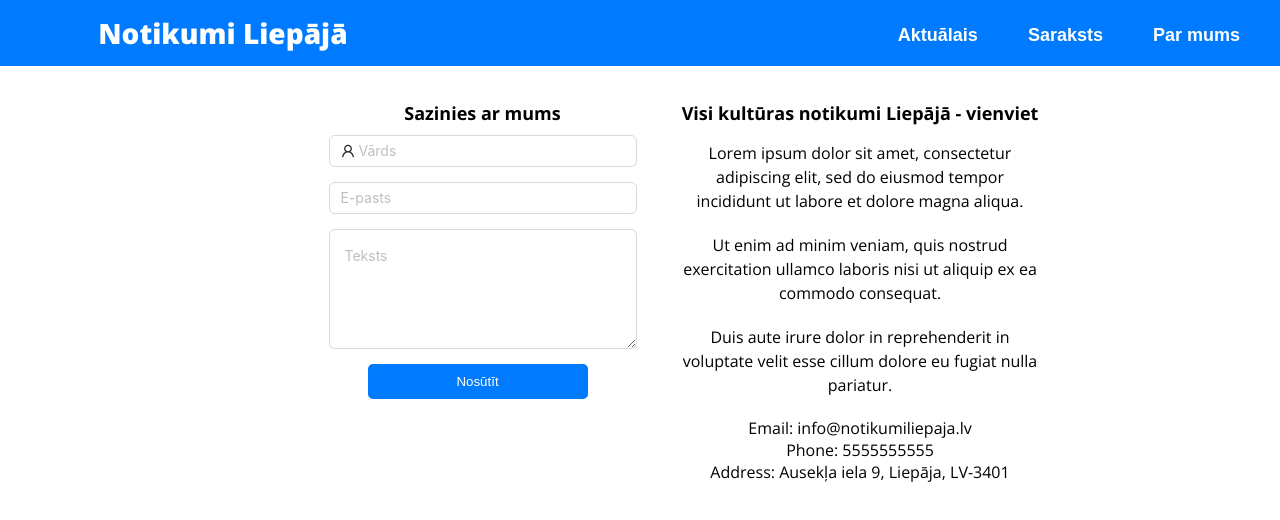
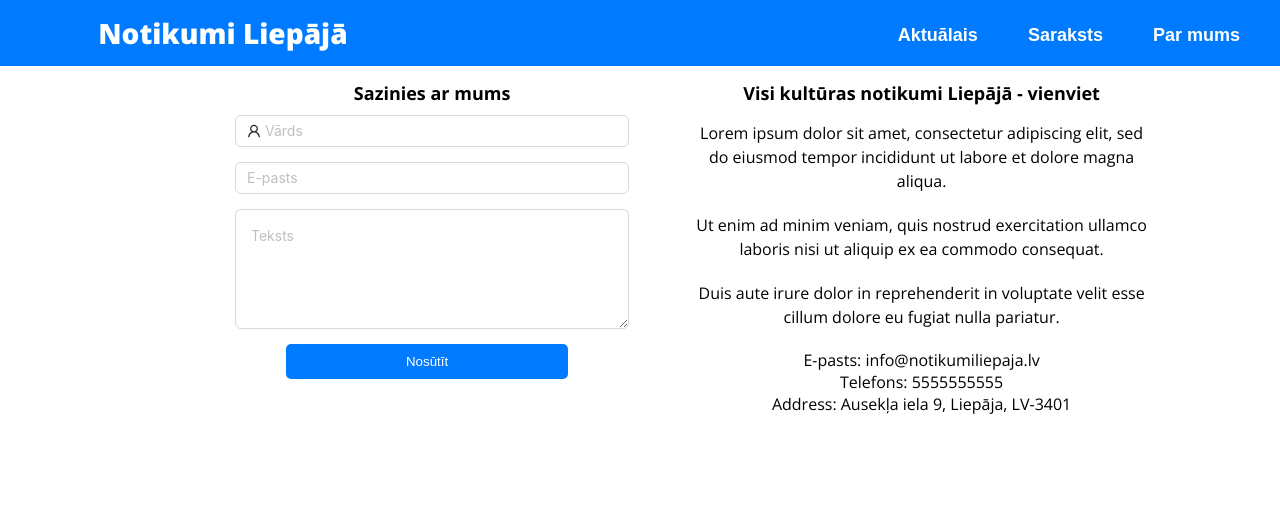
Before and after one commit to ExtraAngel/Notikumi_Liepaja_Projekts, a React (Create React App) app: page /AboutUS in a window 1280 px wide. Shown: the top 520 px of the page. Built offline with nearby package versions, Linux system fonts and the light colour scheme; a web font is replaced by a local one.

Commit message:
Updated About US

```diff
--- a/src/AboutUS.js
+++ b/src/AboutUS.js
@@ -7,7 +7,7 @@ const { TextArea } = Input;
 
 function AboutUS() {
   return (
-    <div className="container">
+    <div className="container-about">
       <div className="row">
         <div>
           <h2 className="contact">Sazinies ar mums</h2>
@@ -36,8 +36,8 @@ function AboutUS() {
         <p>Lorem ipsum dolor sit amet, consectetur adipiscing elit, sed do eiusmod tempor incididunt ut labore et dolore magna aliqua.</p>
         <p>Ut enim ad minim veniam, quis nostrud exercitation ullamco laboris nisi ut aliquip ex ea commodo consequat.</p>
         <p>Duis aute irure dolor in reprehenderit in voluptate velit esse cillum dolore eu fugiat nulla pariatur.</p>
-        <div>Email: info@notikumiliepaja.lv</div>
-        <div>Phone: 5555555555</div>
+        <div>E-pasts: info@notikumiliepaja.lv</div>
+        <div>Telefons: 5555555555</div>
         <div>Address: Ausekļa iela 9, Liepāja, LV-3401</div>
       </div>
     </div>
--- a/src/Events.css
+++ b/src/Events.css
@@ -1,6 +1,8 @@
 .event-card {
     display: flex;
     flex-direction: column;
+    border-color: #16537a;
+    border-width: 2px;
 }
 
 .ant-card-head-title {
--- a/src/styles.css
+++ b/src/styles.css
@@ -138,7 +138,9 @@ NAVBAR CSS
   width: 50%;
   margin-top: 15px;
 }
-.container {
+.container-about {
+  margin: auto;
+  max-width: 80%;
   display: grid;
   grid-template-columns: 55% 45%;
   text-align: center;
```
